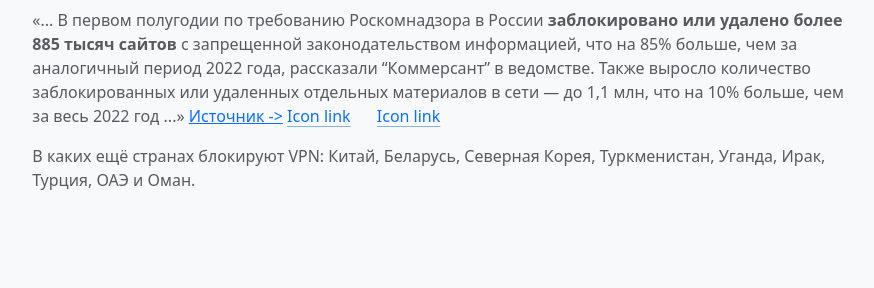
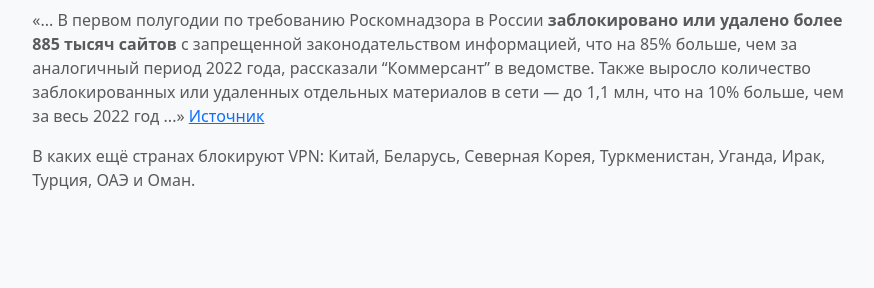
Before and after one commit to Vivatist/vpn_html_django, a Django app: page / in a window 1280 px wide. Shown: the part 1470-1758 px from the top of the page, without its empty margins (197-1071 px from the left). Run offline with Django 4.2, Linux system fonts and the light colour scheme; data comes from the database, SQL or seed files in the repository.

Commit message:
Причесан код 2

```diff
--- a/mainpage/templates/mainpage/index.html
+++ b/mainpage/templates/mainpage/index.html
@@ -130,17 +130,7 @@
         <section id="article">
           <p>
             &#171;... В первом полугодии по требованию Роскомнадзора в России <b>заблокировано или удалено более 885 тысяч сайтов</b> с запрещенной законодательством информацией, что на 85% больше, чем за аналогичный период 2022 года, рассказали “Коммерсант” в ведомстве. Также выросло количество заблокированных или удаленных отдельных материалов в сети — до 1,1 млн, что на 10% больше, чем за весь 2022 год ...&#187;
-            <a href="https://www.kommersant.ru/doc/6199119" >Источник -></a>
-
-            <a class="icon-link icon-link-hover" href="#">
-              Icon link
-              <svg class="bi" aria-hidden="true"><use xlink:href="#arrow-right"></use></svg>
-            </a>
-
-            <a class="icon-link" href="#">
-              Icon link
-              <svg class="bi" aria-hidden="true"><use xlink:href="#arrow-right"></use></svg>
-            </a>
+            <a href="https://www.kommersant.ru/doc/6199119" >Источник</a>
 
           </p>
           <p>В каких ещё странах блокируют VPN: Китай, Беларусь, Северная Корея, Туркменистан, Уганда, Ирак, Турция, ОАЭ и Оман.</p>
```
